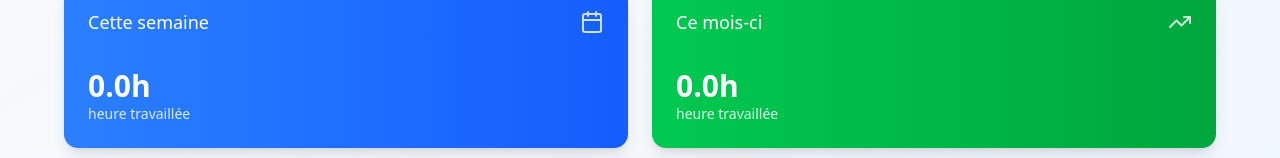
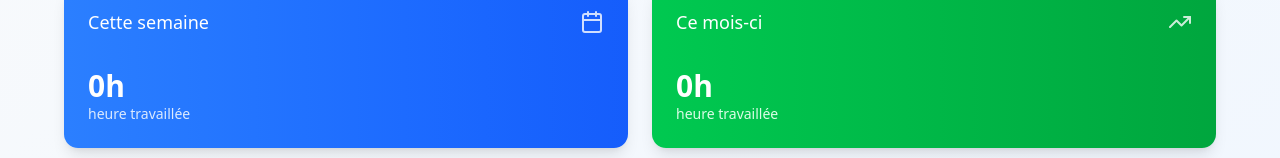
Before and after one commit to lelekara/time_work, a Next.js app: page /stat in a window 1280 px wide. Shown: the part 216-374 px from the top of the page. Built offline with nearby package versions, Linux system fonts and the light colour scheme.

Commit message:
Ajout de la fonction formatHours pour formater les heures travaillées et mise à jour de l'affichage des heures dans StatPage

```diff
--- a/app/stat/page.tsx
+++ b/app/stat/page.tsx
@@ -28,6 +28,12 @@ function getWorkedHours(start: string, end: string, pause: number): number {
   if (endMinutes < startMinutes) endMinutes += 24 * 60 // gestion nuit
   const worked = endMinutes - startMinutes - pause
   return Math.max(0, worked / 60) // résultat en heures décimales
+}
+
+function formatHours(hoursDecimal: number): string {
+  const h = Math.floor(hoursDecimal)
+  const m = Math.round((hoursDecimal - h) * 60)
+  return m === 0 ? `${h}h` : `${h}h${m.toString().padStart(2, "0")}`
 }
 
 export default function StatPage() {
@@ -104,7 +110,9 @@ export default function StatPage() {
               <Calendar className="h-6 w-6 opacity-80" />
             </CardHeader>
             <CardContent>
-              <div className="text-3xl font-bold">{recap.week.toFixed(1)}h</div>
+              <div className="text-3xl font-bold">
+                {formatHours(recap.week)}{" "}
+              </div>
               <p className="text-blue-100 text-sm">
                 {recap.week >= 2
                   ? "heures travaillées"
@@ -119,7 +127,9 @@ export default function StatPage() {
               <TrendingUp className="h-6 w-6 opacity-80" />
             </CardHeader>
             <CardContent>
-              <div className="text-3xl font-bold">{recap.month.toFixed(1)}h</div>
+              <div className="text-3xl font-bold">
+                {formatHours(recap.month)}{" "}
+              </div>
               <p className="text-green-100 text-sm">
                 {recap.month >= 2
                   ? "heures travaillées"
@@ -184,7 +194,7 @@ export default function StatPage() {
                             {formatted}
                           </p>
                           <p className="text-sm text-gray-500">
-                            {hours.toFixed(2)}{" "}
+                            {formatHours(hours)}{" "}
                             {hours >= 2
                               ? "heures travaillées"
                               : "heure travaillée"}
@@ -192,7 +202,7 @@ export default function StatPage() {
                         </div>
                         <div className="flex items-center gap-2">
                           <Badge className={`${getHoursColor(hours)} border-0`}>
-                            {hours.toFixed(1)}h
+                            {formatHours(hours)}
                           </Badge>
                           <button
                             onClick={() => handleDeleteDay(date)}
```
